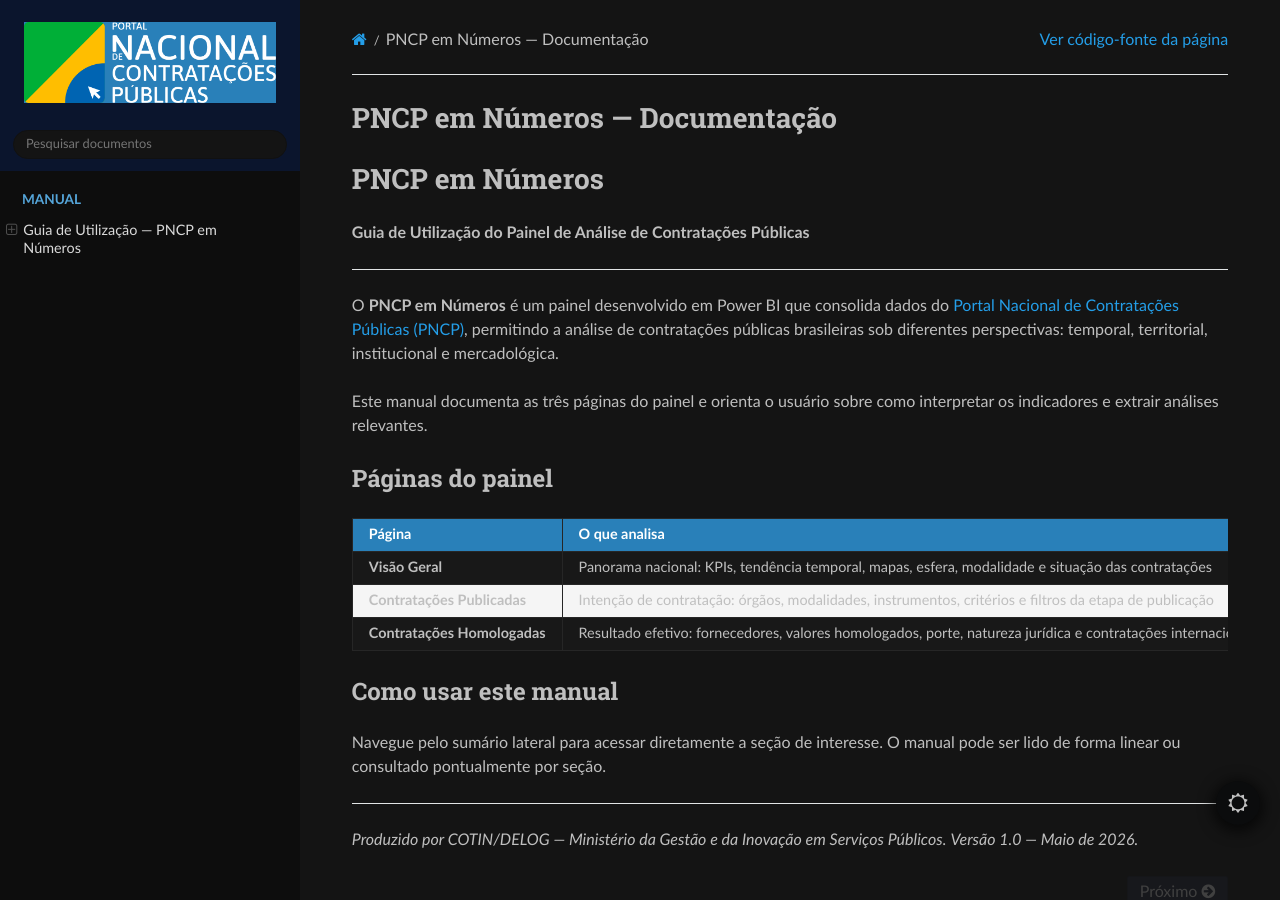
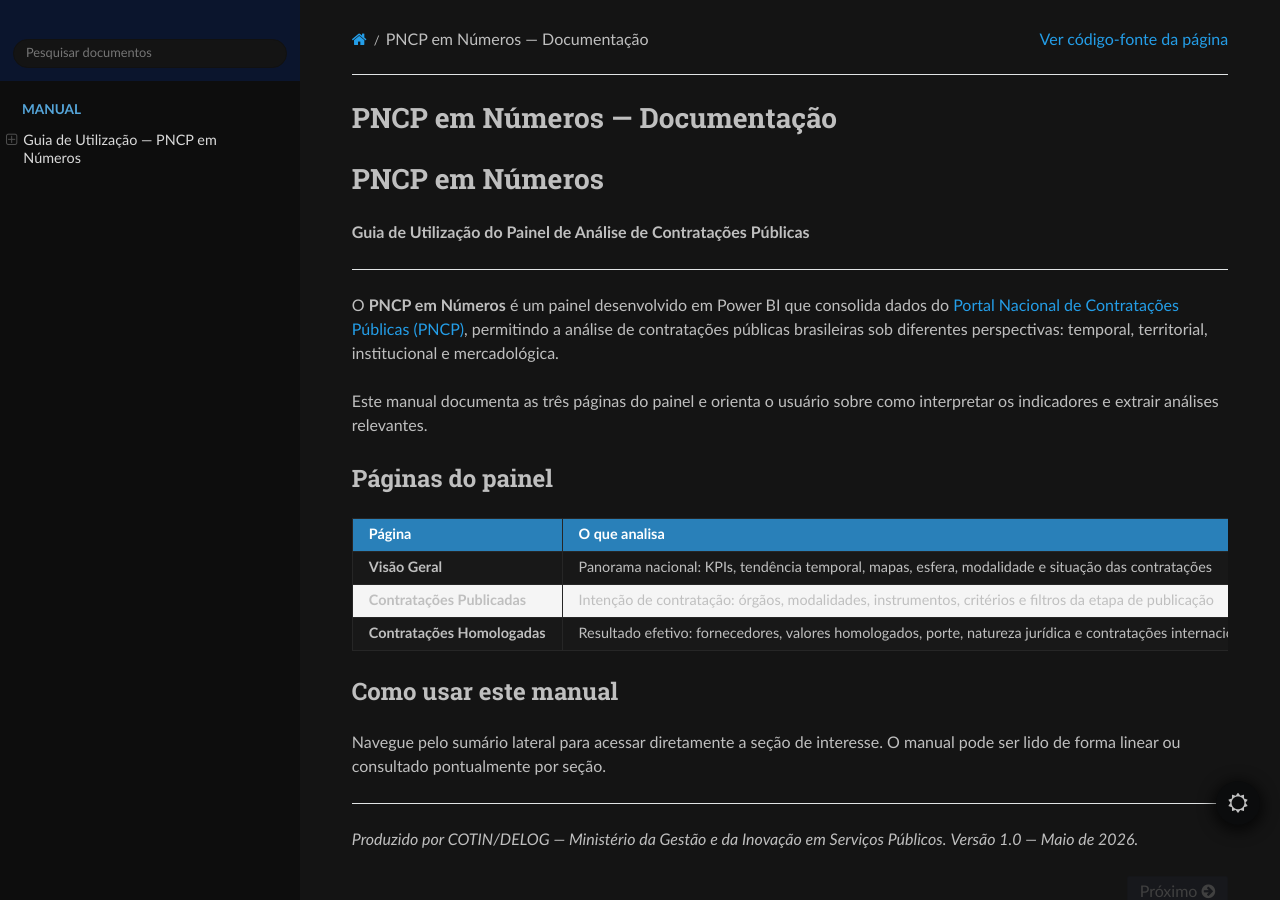
Before and after one commit to pablio-sousadev/manual-pncp-em-numeros, a Sphinx documentation site: the page built from docs/source/index.md, in a window 1280 px wide. Built offline with Sphinx 7.4.7 and the Read the Docs theme 3.1.0, drawn with Linux system fonts in a browser that asks for light colours.

Commit message:
style: remove logo e favicon do PNCP por recomendação do período eleitoral

```diff
--- a/docs/source/conf.py
+++ b/docs/source/conf.py
@@ -55,8 +55,7 @@
     'titles_only': False,
 }
 
-html_logo = '_static/img/logo-pncp-transparente-branco.png'
-html_favicon = '_static/img/logo-pncp-transparente.png'
+# html_logo e html_favicon removidos por recomendação do período eleitoral
 
 html_static_path = ['_static']
 html_css_files = ['custom.css']
```
